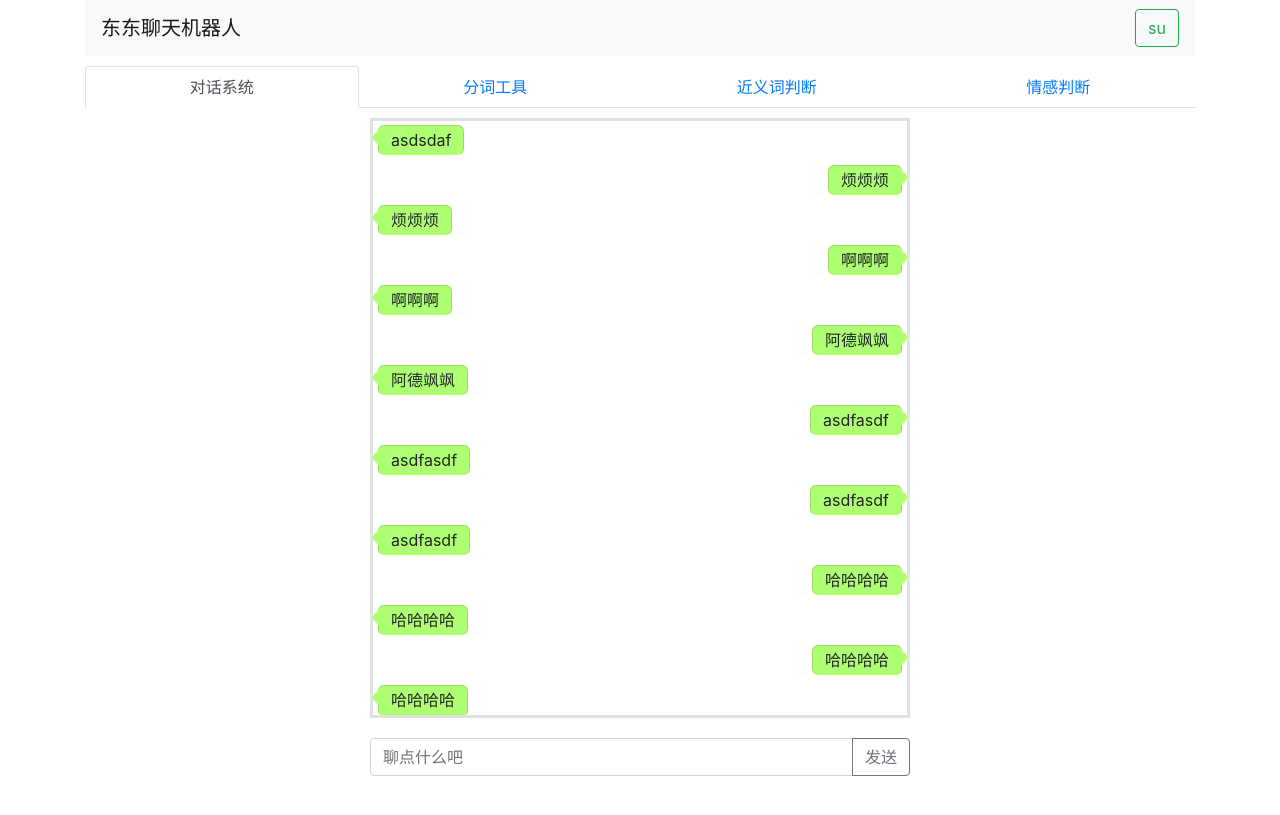
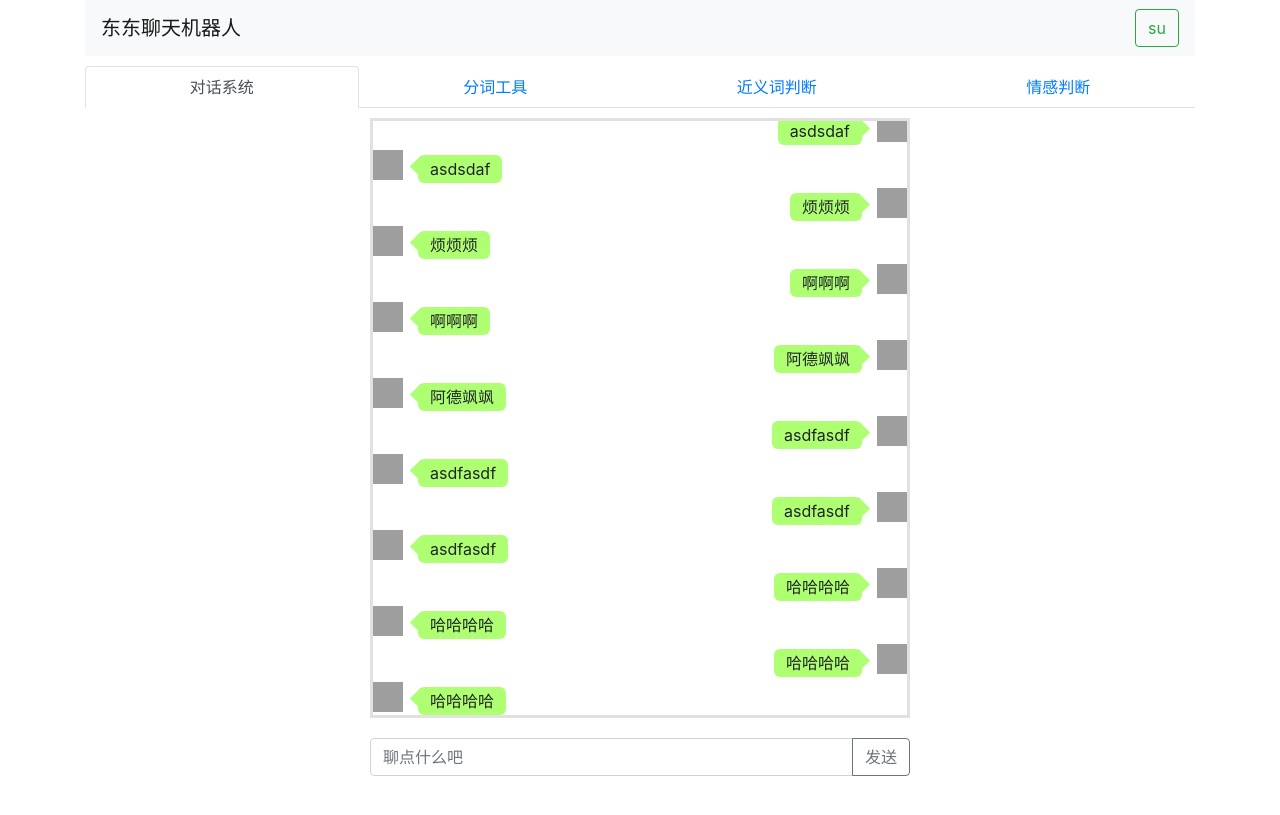
Before and after one commit to w-mj/website, a Django app: page / in a window 1280 px wide. Shown: the top 815 px of the page. Run offline with Django 3.2, Linux system fonts and the light colour scheme; a user stored in the database is signed in; data comes from the database, SQL or seed files in the repository; both versions use the stored data as it was after the commit; some libraries are stand-ins or nearby versions; grey boxes are pictures that could not be loaded.

Commit message:
show avatar in chat box

```diff
--- a/chatbot/static/css/message_bubble.css
+++ b/chatbot/static/css/message_bubble.css
@@ -1,5 +1,4 @@
 .message1 {
-    clear: both;
     float:right;
     text-align: right;
     width: content-box;
@@ -19,8 +18,7 @@
     word-break: break-all;
 }
 .message2 {
-    clear: both;
-    float:left;
+    float: left;
     width: content-box;
     margin: 5px;
     background-color: #aeff72;
--- a/chatbot/static/css/style.css
+++ b/chatbot/static/css/style.css
@@ -11,3 +11,22 @@
     max-height: 600px;
     border: solid #e1e1e1;
 }
+
+.avatar2 {
+    float: left;
+    padding-right: 10px;
+}
+
+.avatar1 {
+    float: right;
+    padding-left: 10px;
+}
+
+.avatar-img {
+    height: 30px;
+    width: 30px;
+}
+
+.chat-item {
+    clear: both;
+}
--- a/chatbot/static/js/action.js
+++ b/chatbot/static/js/action.js
@@ -13,7 +13,11 @@ function sendMessage() {
         data: {text:text, csrfmiddlewaretoken: Cookies.get('csrftoken')},
         dataType: 'json',
         success: function (response) {
-            chat_box.append("<div class=\"message2\">" + response.text + "</div>");
+            chat_box.append('<div class="chat-item-2">\n' +
+                $("#response-template").html() +
+                '<div class="message2">\n' +
+                response.text +'\n' +
+                '</div></div>');
             chat_box.scrollTop(chat_box[0].scrollHeight);
         },
         error: function (err) {
--- a/chatbot/templates/index.html
+++ b/chatbot/templates/index.html
@@ -51,11 +51,21 @@
                 <div id="chat-box">
                     {% for item in history %}
                         {% if item.is_response %}
-                            <div class="list-group-item message2">
-                                {{ item.text }}
+                            <div class="chat-item">
+                                <div class="avatar2">
+                                    <img src="{% static 'img/me.jpg' %}" class="avatar-img">
+                                </div>
+                                <div class="message2">
+                                    {{ item.text }}
+                                </div>
                             </div>
                         {% else %}
-                            <div class="list-group-item message1">
+                            <div class="chat-item">
+                                <div class="avatar1">
+                                    <img src="{{ current_user.avatar.avatar.url }}" class="avatar-img">
+                                </div>
+                            </div>
+                            <div class="message1">
                                 {{ item.text }}
                             </div>
                         {% endif %}
@@ -89,6 +99,16 @@
         </div>
     </div>
 </div>
+<div id="response-template" style="display: none;">
+    <div class="avatar">
+        <img src="{% static 'img/me.jpg' %}" class="avatar-img">
+    </div>
+</div>
+<div id="say-template" style="display: none;">
+    <div class="avatar">
+        <img src="{% static 'img/me.jpg' %}" class="avatar-img">
+    </div>
+</div>
 {% csrf_token %}
 </body>
 
```
Also changed, not shown: db.sqlite3.
